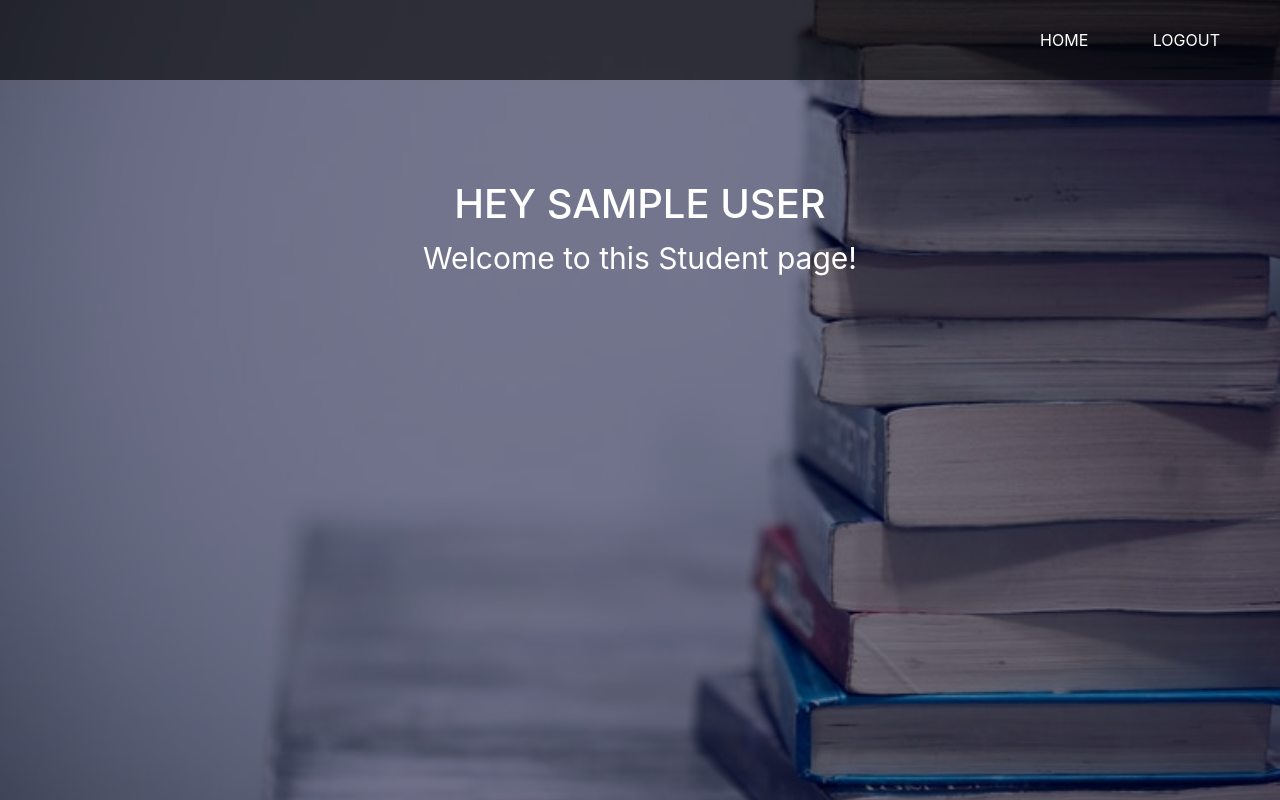
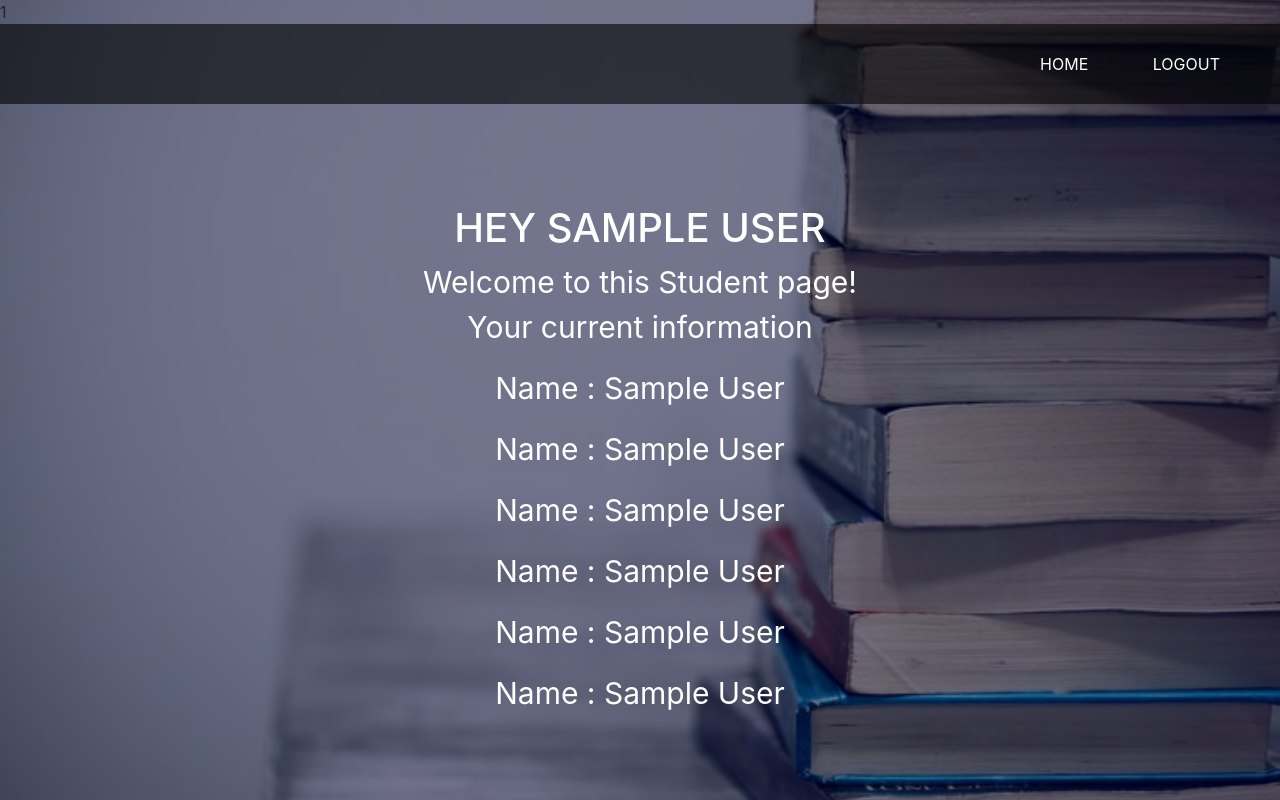
Before and after one commit to Fragment295/UserRegLogin, a PHP site: page /StudentPage.php in a window 1280 px wide. Run offline with PHP 8.4, Linux system fonts and the light colour scheme; the visitor is signed in with stand-in values (Sample User, id 1); tables that the repository leaves empty or names only in its code hold one stand-in row (values such as "Sample post").

Commit message:
Update StudentPage.php

```diff
--- a/StudentPage.php
+++ b/StudentPage.php
@@ -1,9 +1,15 @@
 <?php
 session_start();
-if(!isset($_SESSION['name'])){
-   /* header('location:StudentLoginRegistrationHTML.php');*/
-}
+$con = mysqli_connect('localhost','root','123456');
+mysqli_select_db($con,'studentregistration');
 
+$SID = $_SESSION['student_id'];
+echo $SID;
+$s = "SELECT `name`, `student_id`, `email`, `hallname`, `series`, `department` FROM `studentinfo`
+       WHERE `student_id` = '$SID';" ;
+$result=mysqli_query($con,$s);
+$Error=mysqli_error($con);
+$row=mysqli_fetch_assoc($result);
 
 ?>
 
@@ -42,7 +48,14 @@ if(!isset($_SESSION['name'])){
 
 
     <h1> Hey <?php echo $_SESSION['name']; ?></h1>
-    <p>Welcome to this Student page!</p>
+    <p>Welcome to this Student page! <br> Your current information </p>
+    <p> Name :  <?php echo $row["name"] ?> </p>
+    <p> Name :  <?php echo $row["name"] ?> </p>
+    <p> Name :  <?php echo $row["name"] ?> </p>
+    <p> Name :  <?php echo $row["name"] ?> </p>
+    <p> Name :  <?php echo $row["name"] ?> </p>
+    <p> Name :  <?php echo $row["name"] ?> </p>
+
 
     </div>
 
```
